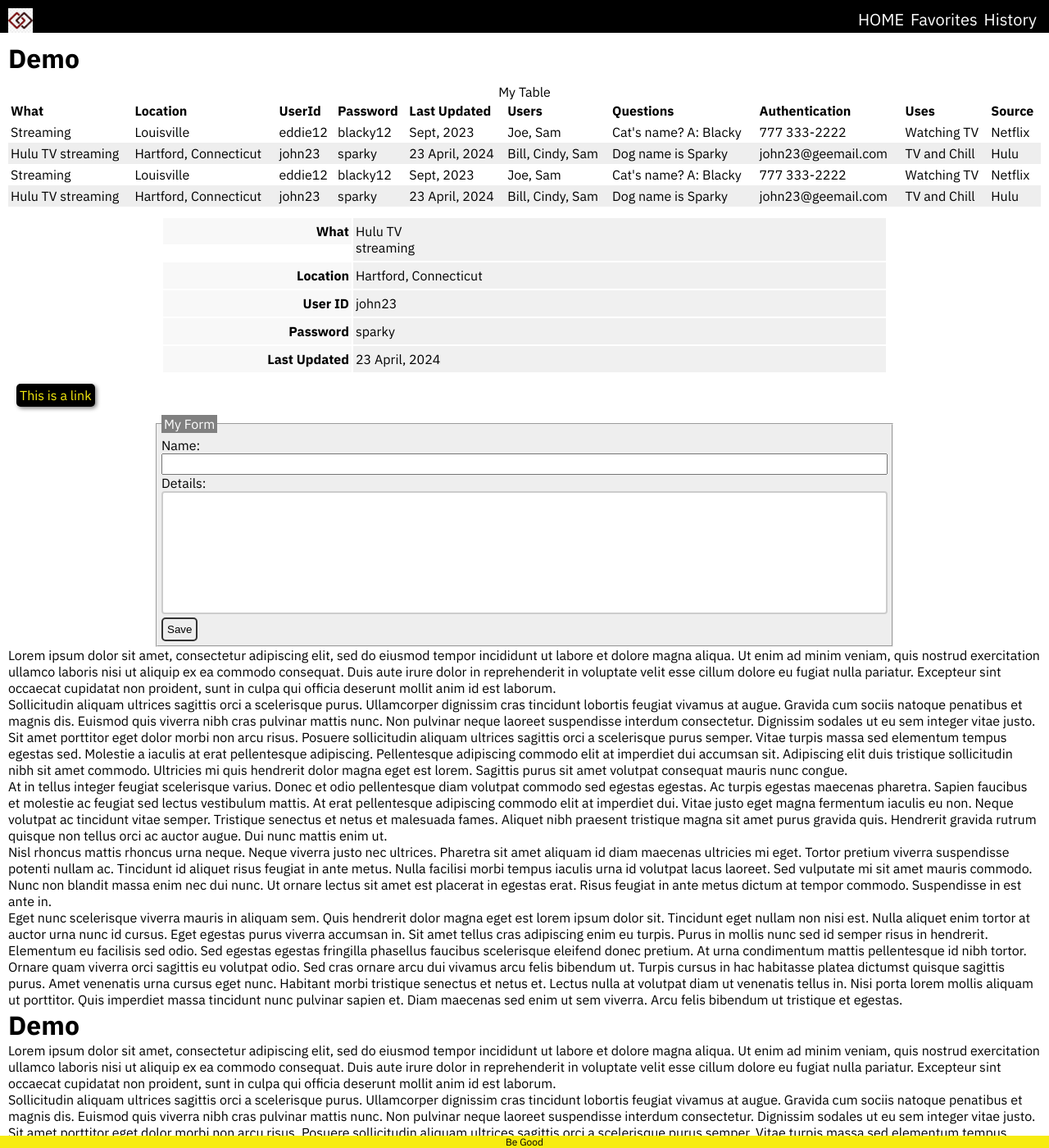
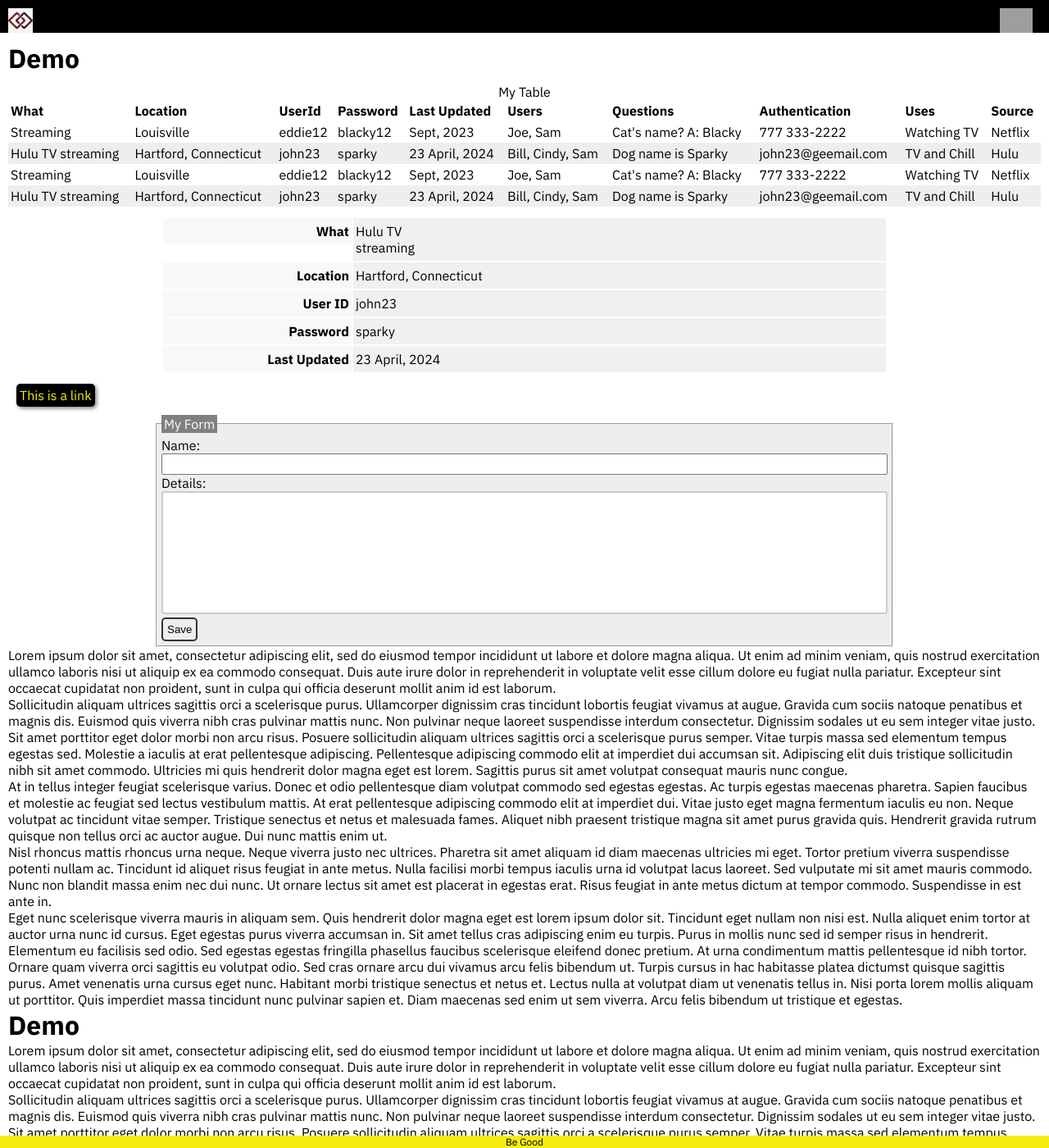
Before and after one commit to gothamgo/demo, a Jekyll site: the page built from index.html, in a window 1280 px wide and 1400 px high. Shown: the whole window at 82% size. Built offline with Jekyll 4.4.1, drawn with Linux system fonts in a browser that asks for light colours.

Commit message:
Update header3.html

```diff
--- a/_includes/header3.html
+++ b/_includes/header3.html
@@ -34,6 +34,14 @@
   header nav a:hover {
     color: gray;
   }
+  header div.hamburger {
+    float: right;
+  }
+  header div.hamburger img {
+    height: 30px;
+    padding: 0px 10px 0px 0px;
+    margin: 0px 0px -10px 0px;
+  }
 </style>
 
 <header>
@@ -41,10 +49,15 @@
     <div class="logo">
       <img src="{{site.url}}/images/logo.jpg" alt="Demo">
     </div>
+    <div class="hamburger">
+      <img src="{{site.url}}/images/hamburger.png" alt="Demo">
+    </div>
+    <!--
     <nav>
       <a href="/">HOME</a>
       <a href="/Favorites/">Favorites</a>
       <a href="/History/">History</a>
     </nav>
+    -->
   </div>
 </header>
```
